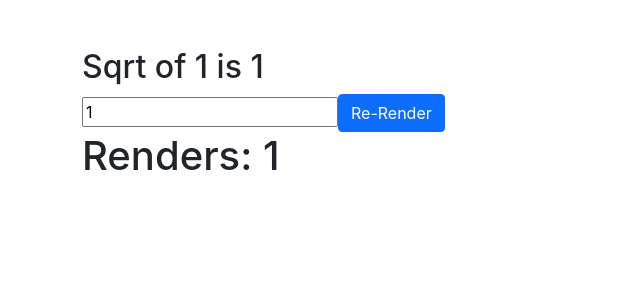
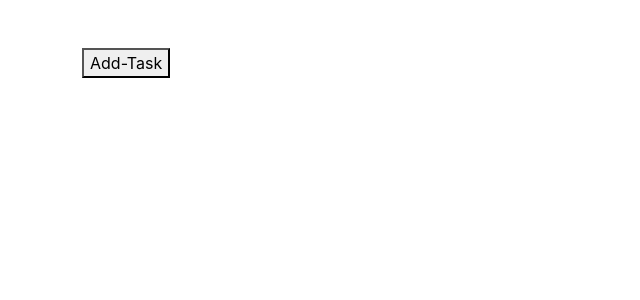
Before and after one commit to rohithramesh44/github-sandbox, a React (Create React App) app: page / in a window 1280 px wide. Shown: the top 300 px of the page, without its empty margins (0-640 px from the left). Built offline with nearby package versions, Linux system fonts and the light colour scheme.

Commit message:
section12: 75.callback complete

```diff
--- a/src/App.js
+++ b/src/App.js
@@ -1,13 +1,14 @@
 // import UseReffExampleOne from "./components/UseReffExampleOne";
 // import UseRefExample3 from "./components/UseRefExample3";
-import UseMemoExample from "./components/UseMemoExample";
+// import UseMemoExample from "./components/UseMemoExample";
+import UseCallbackExample from "./components/UseCallbackExample";
 
 function App() {
   return (
     <div className="container mt-5">
       {/* <UseReffExampleOne /> */}
       {/* <UseRefExample2 /> */}
-      <UseMemoExample />
+      <UseCallbackExample />
     </div>
   );
 }
--- /dev/null
+++ b/src/components/UseCallbackExample.jsx
@@ -0,0 +1,30 @@
+import React, { useState, useCallback } from "react";
+
+function UseCallbackExample() {
+  const [tasks, setTasks] = useState([]);
+  const addTask = useCallback(() => {
+    setTasks((prevState) => {
+      return [...prevState, "some task"];
+    });
+  }, [setTasks]);
+  return (
+    <div>
+      <Button addTask={addTask} />
+      <div>
+        {tasks.map((task, index) => (
+          <p key={index}>this is task: {task}</p>
+        ))}
+      </div>
+    </div>
+  );
+}
+const Button = React.memo(({ addTask }) => {
+  console.log("button rendered");
+
+  return (
+    <div>
+      <button onClick={addTask}>Add-Task</button>
+    </div>
+  );
+});
+export default UseCallbackExample;
```
